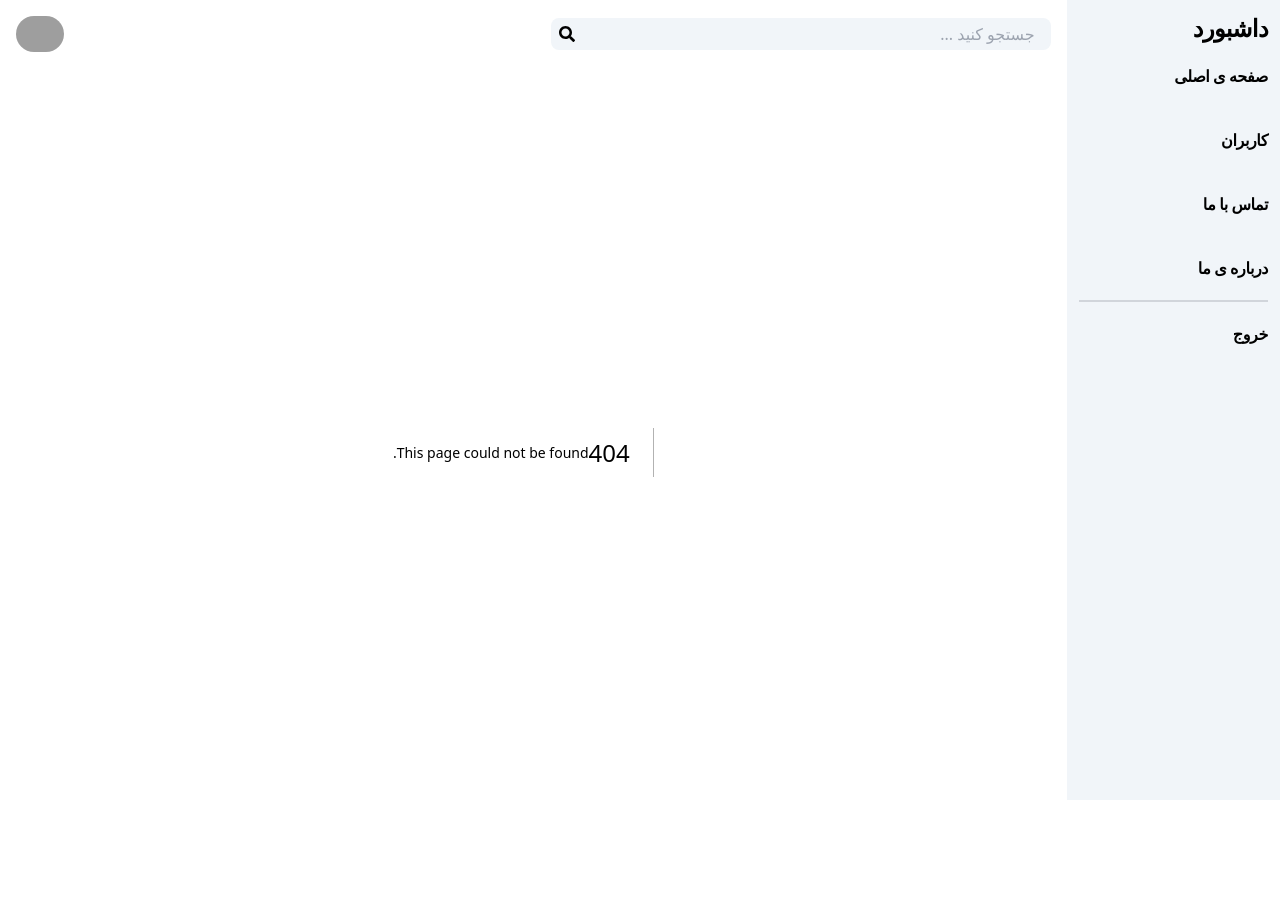
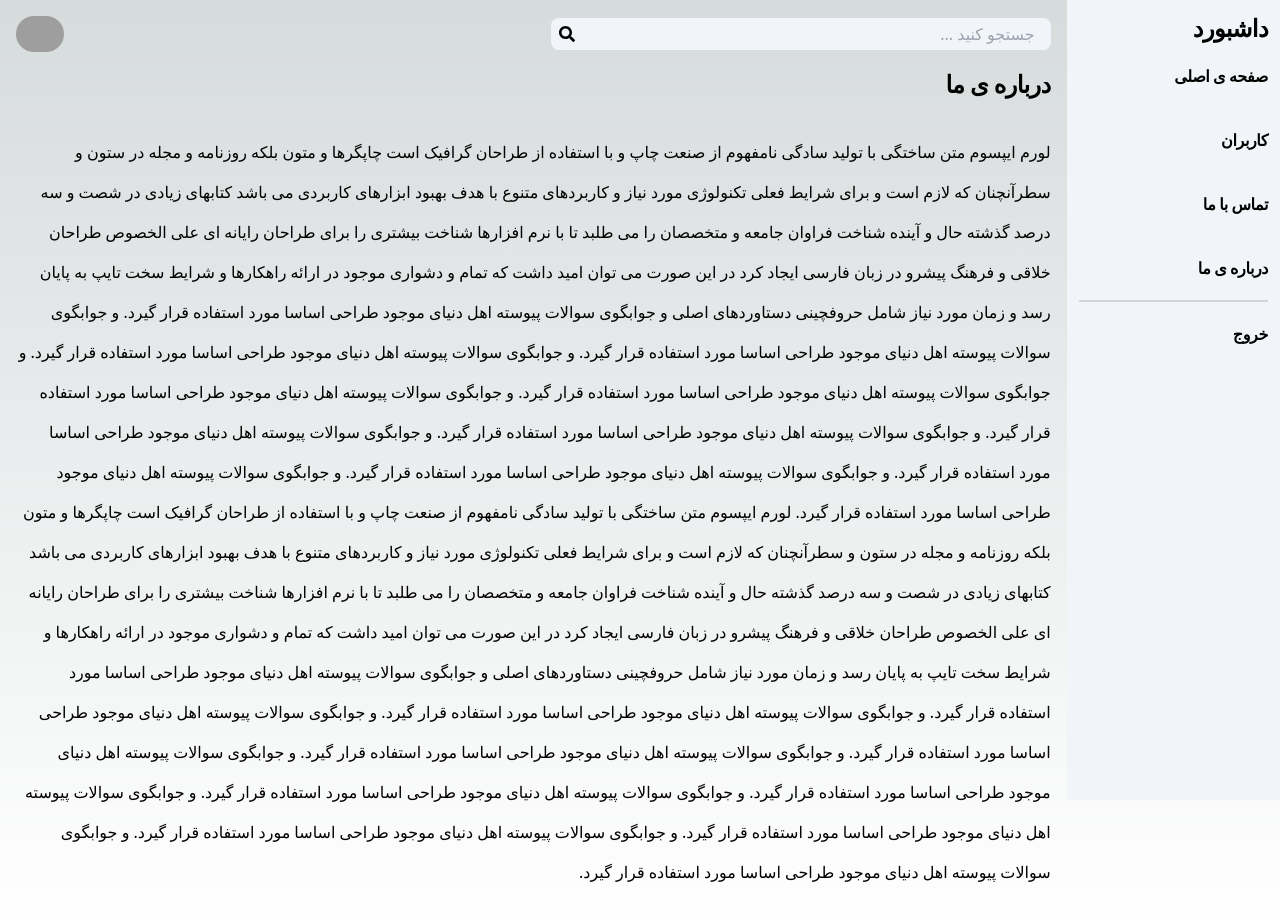
Before and after one commit to marziyemonshizadeh/fullStack-CMS, a Next.js app: page /aboutUs in a window 1280 px wide. Before the commit this address had no page. Shown: the top 920 px of the page. Before the commit the page ends 868 px from the top, so only its background shows below. Built offline with nearby package versions, Linux system fonts and the light colour scheme; grey boxes are pictures that could not be loaded.

Commit message:
create about us page

```diff
--- /dev/null
+++ b/pages/aboutUs.js
@@ -0,0 +1,48 @@
+export default function aboutUs() {
+  return (
+    <div className="my-4">
+      <header className="text-2xl font-bold tracking-tight mb-8">
+        درباره ی ما
+      </header>
+      <p className="leading-10">
+        لورم ایپسوم متن ساختگی با تولید سادگی نامفهوم از صنعت چاپ و با استفاده
+        از طراحان گرافیک است چاپگرها و متون بلکه روزنامه و مجله در ستون و
+        سطرآنچنان که لازم است و برای شرایط فعلی تکنولوژی مورد نیاز و کاربردهای
+        متنوع با هدف بهبود ابزارهای کاربردی می باشد کتابهای زیادی در شصت و سه
+        درصد گذشته حال و آینده شناخت فراوان جامعه و متخصصان را می طلبد تا با نرم
+        افزارها شناخت بیشتری را برای طراحان رایانه ای علی الخصوص طراحان خلاقی و
+        فرهنگ پیشرو در زبان فارسی ایجاد کرد در این صورت می توان امید داشت که
+        تمام و دشواری موجود در ارائه راهکارها و شرایط سخت تایپ به پایان رسد و
+        زمان مورد نیاز شامل حروفچینی دستاوردهای اصلی و جوابگوی سوالات پیوسته اهل
+        دنیای موجود طراحی اساسا مورد استفاده قرار گیرد. و جوابگوی سوالات پیوسته
+        اهل دنیای موجود طراحی اساسا مورد استفاده قرار گیرد. و جوابگوی سوالات
+        پیوسته اهل دنیای موجود طراحی اساسا مورد استفاده قرار گیرد. و جوابگوی
+        سوالات پیوسته اهل دنیای موجود طراحی اساسا مورد استفاده قرار گیرد. و
+        جوابگوی سوالات پیوسته اهل دنیای موجود طراحی اساسا مورد استفاده قرار
+        گیرد. و جوابگوی سوالات پیوسته اهل دنیای موجود طراحی اساسا مورد استفاده
+        قرار گیرد. و جوابگوی سوالات پیوسته اهل دنیای موجود طراحی اساسا مورد
+        استفاده قرار گیرد. و جوابگوی سوالات پیوسته اهل دنیای موجود طراحی اساسا
+        مورد استفاده قرار گیرد. و جوابگوی سوالات پیوسته اهل دنیای موجود طراحی
+        اساسا مورد استفاده قرار گیرد. لورم ایپسوم متن ساختگی با تولید سادگی
+        نامفهوم از صنعت چاپ و با استفاده از طراحان گرافیک است چاپگرها و متون
+        بلکه روزنامه و مجله در ستون و سطرآنچنان که لازم است و برای شرایط فعلی
+        تکنولوژی مورد نیاز و کاربردهای متنوع با هدف بهبود ابزارهای کاربردی می
+        باشد کتابهای زیادی در شصت و سه درصد گذشته حال و آینده شناخت فراوان جامعه
+        و متخصصان را می طلبد تا با نرم افزارها شناخت بیشتری را برای طراحان
+        رایانه ای علی الخصوص طراحان خلاقی و فرهنگ پیشرو در زبان فارسی ایجاد کرد
+        در این صورت می توان امید داشت که تمام و دشواری موجود در ارائه راهکارها و
+        شرایط سخت تایپ به پایان رسد و زمان مورد نیاز شامل حروفچینی دستاوردهای
+        اصلی و جوابگوی سوالات پیوسته اهل دنیای موجود طراحی اساسا مورد استفاده
+        قرار گیرد. و جوابگوی سوالات پیوسته اهل دنیای موجود طراحی اساسا مورد
+        استفاده قرار گیرد. و جوابگوی سوالات پیوسته اهل دنیای موجود طراحی اساسا
+        مورد استفاده قرار گیرد. و جوابگوی سوالات پیوسته اهل دنیای موجود طراحی
+        اساسا مورد استفاده قرار گیرد. و جوابگوی سوالات پیوسته اهل دنیای موجود
+        طراحی اساسا مورد استفاده قرار گیرد. و جوابگوی سوالات پیوسته اهل دنیای
+        موجود طراحی اساسا مورد استفاده قرار گیرد. و جوابگوی سوالات پیوسته اهل
+        دنیای موجود طراحی اساسا مورد استفاده قرار گیرد. و جوابگوی سوالات پیوسته
+        اهل دنیای موجود طراحی اساسا مورد استفاده قرار گیرد. و جوابگوی سوالات
+        پیوسته اهل دنیای موجود طراحی اساسا مورد استفاده قرار گیرد.
+      </p>
+    </div>
+  );
+}
```
